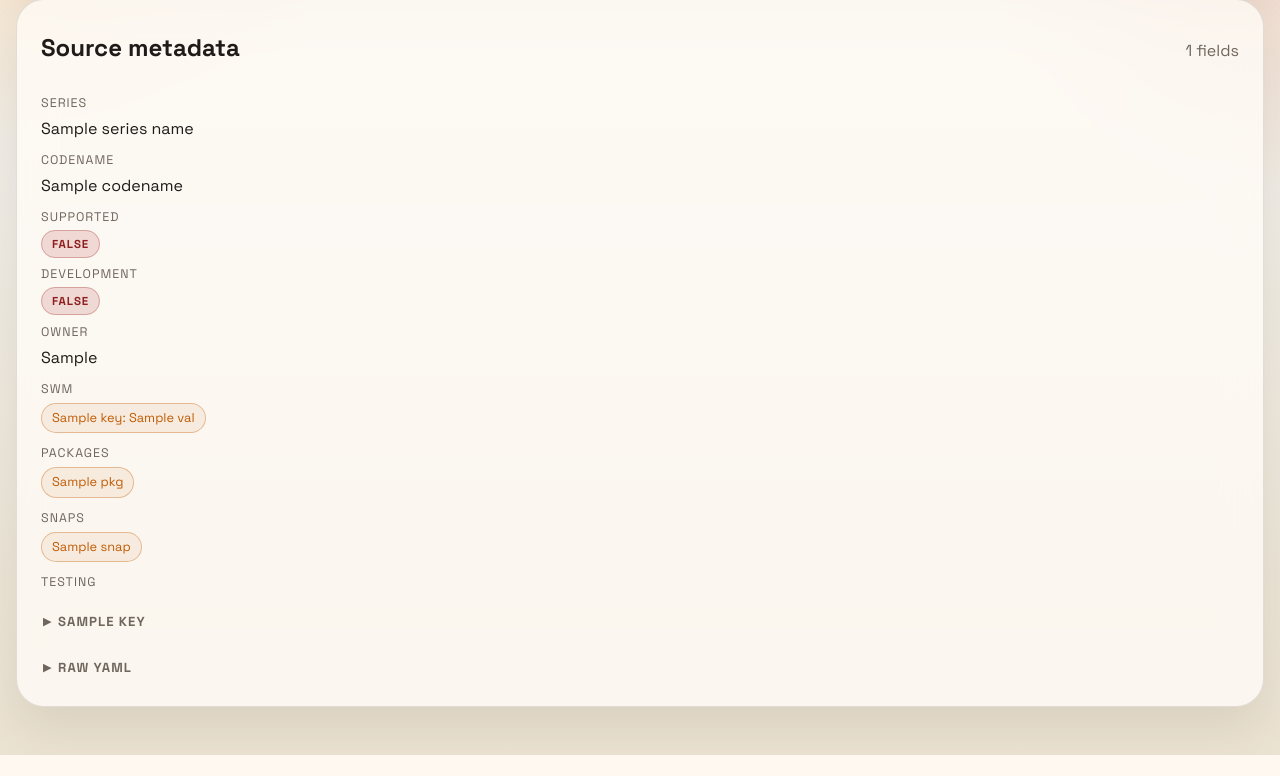
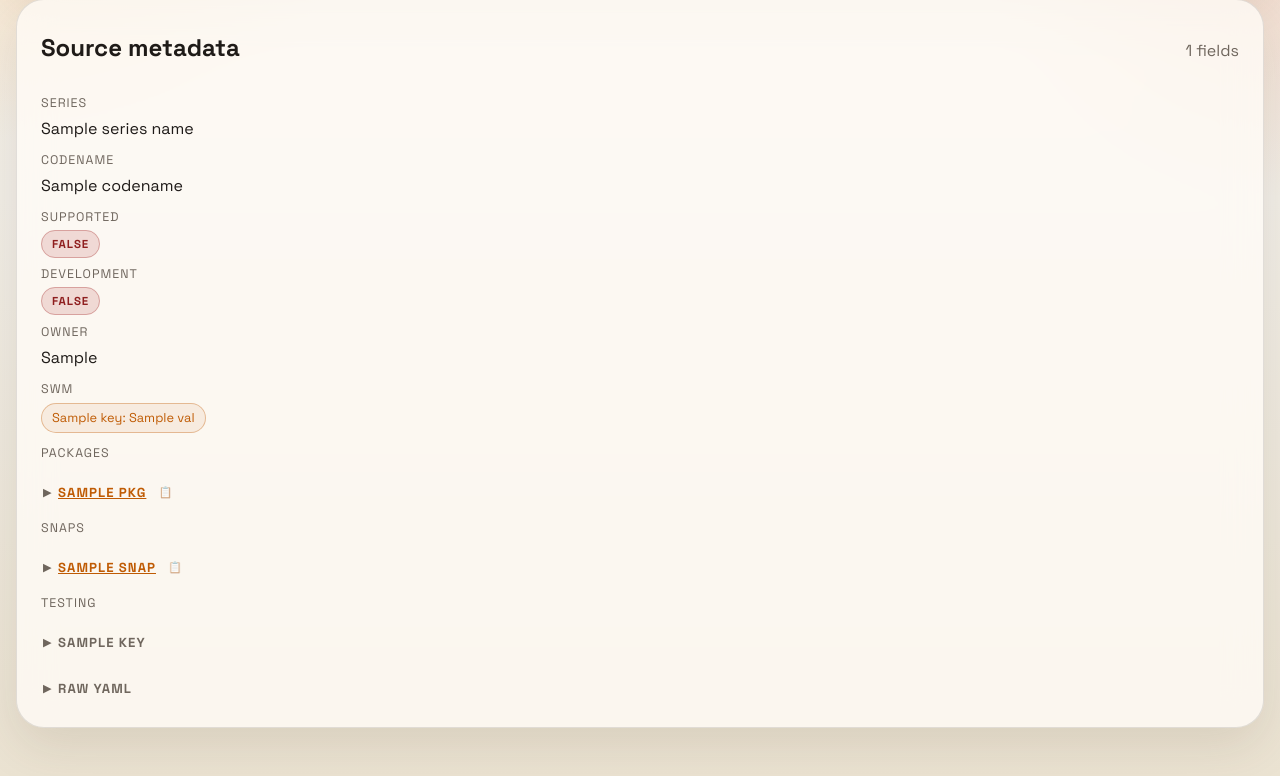
Before and after one commit to brettgrand/kseries-dashboard, a Flask app: template templates/source.html in a window 1280 px wide. Shown: the part 336-1112 px from the top of the page. Before the commit the page ends 1091 px from the top, so only its background shows below. Run offline with Flask 3, Linux system fonts and the light colour scheme; the template is opened without the code that fills it: most values are stand-ins (such as "Sample title", 1, 10 or a date in 2020).

Commit message:
added link copy to clipboard buttons

```diff
--- a/app.py
+++ b/app.py
@@ -92,6 +92,7 @@ def create_app() -> Flask:
             {
                 "name": pkg_name,
                 "repo": (pkg_data.get("repo") or [None])[0] if isinstance(pkg_data, dict) else None,
+                "yaml": yaml.safe_dump(pkg_data, sort_keys=False, allow_unicode=False) if isinstance(pkg_data, dict) else str(pkg_data),
             }
             for pkg_name, pkg_data in sorted(raw_packages.items())
         ]
@@ -102,6 +103,7 @@ def create_app() -> Flask:
             {
                 "name": snap_name,
                 "repo": (snap_data.get("repo") or [None])[0] if isinstance(snap_data, dict) else None,
+                "yaml": yaml.safe_dump(snap_data, sort_keys=False, allow_unicode=False) if isinstance(snap_data, dict) else str(snap_data),
             }
             for snap_name, snap_data in sorted(raw_snaps.items())
         ]
--- a/static/styles.css
+++ b/static/styles.css
@@ -303,6 +303,17 @@ dd {
   margin-top: 8px;
 }
 
+.copy-btn {
+  background: none;
+  border: none;
+  cursor: pointer;
+  padding: 0 0 0 6px;
+  font-size: 0.85em;
+  opacity: 0.6;
+  vertical-align: middle;
+}
+.copy-btn:hover { opacity: 1; }
+
 .series-yaml {
   margin: 0;
   margin-top: 16px;
--- a/templates/source.html
+++ b/templates/source.html
@@ -69,13 +69,12 @@
             {% if source_packages %}
             <div>
               <dt>Packages</dt>
-              <dd class="source-links">
+              <dd>
                 {% for pkg in source_packages %}
-                  {% if pkg.repo %}
-                  <a class="source-link" href="{{ pkg.repo }}" target="_blank" rel="noreferrer">{{ pkg.name }}</a>
-                  {% else %}
-                  <span class="source-link">{{ pkg.name }}</span>
-                  {% endif %}
+                <details class="yaml-expand">
+                  <summary>{% if pkg.repo %}<a href="{{ pkg.repo }}" target="_blank" rel="noreferrer">{{ pkg.name }}</a><button class="copy-btn" type="button" aria-label="Copy link" onclick="navigator.clipboard.writeText('{{ pkg.repo }}')">&#128203;</button>{% else %}{{ pkg.name }}{% endif %}</summary>
+                  <pre class="series-yaml">{{ pkg.yaml }}</pre>
+                </details>
                 {% endfor %}
               </dd>
             </div>
@@ -83,13 +82,12 @@
             {% if source_snaps %}
             <div>
               <dt>Snaps</dt>
-              <dd class="source-links">
+              <dd>
                 {% for snap in source_snaps %}
-                  {% if snap.repo %}
-                  <a class="source-link" href="{{ snap.repo }}" target="_blank" rel="noreferrer">{{ snap.name }}</a>
-                  {% else %}
-                  <span class="source-link">{{ snap.name }}</span>
-                  {% endif %}
+                <details class="yaml-expand">
+                  <summary>{% if snap.repo %}<a href="{{ snap.repo }}" target="_blank" rel="noreferrer">{{ snap.name }}</a><button class="copy-btn" type="button" aria-label="Copy link" onclick="navigator.clipboard.writeText('{{ snap.repo }}')">&#128203;</button>{% else %}{{ snap.name }}{% endif %}</summary>
+                  <pre class="series-yaml">{{ snap.yaml }}</pre>
+                </details>
                 {% endfor %}
               </dd>
             </div>
```
